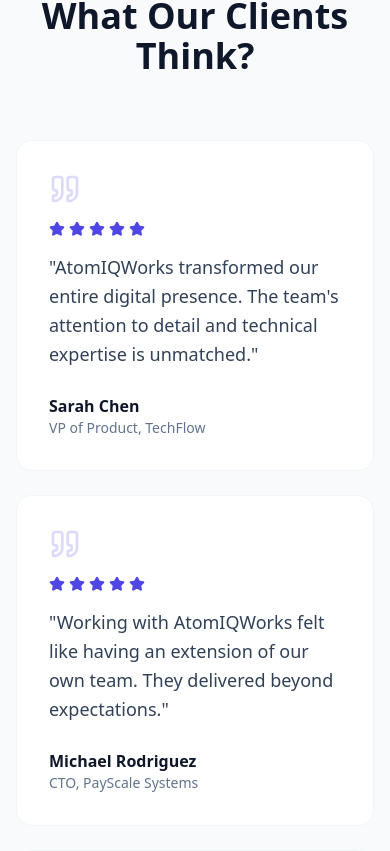
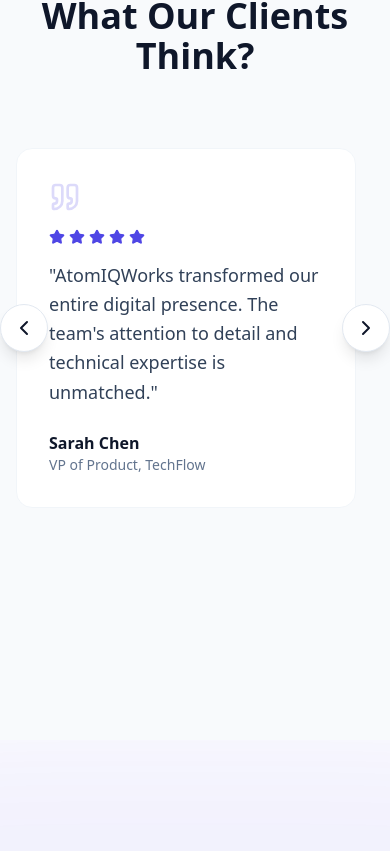
Before and after one commit to krishnachandra/atomiqworks, a Next.js app: page / in a window 390 px wide. Shown: the part 5793-6644 px from the top of the page. Built offline with nearby package versions, Linux system fonts and the light colour scheme.

Commit message:
Add 6 more testimonials with Indian names and horizontal scroll nav

```diff
--- a/src/components/sections/TrustSignals.tsx
+++ b/src/components/sections/TrustSignals.tsx
@@ -1,6 +1,7 @@
 'use client'
+import { useState, useRef } from 'react'
 import { motion } from 'framer-motion'
-import { Star, Quote } from 'lucide-react'
+import { Star, Quote, ChevronLeft, ChevronRight } from 'lucide-react'
 
 const testimonials = [
     {
@@ -20,11 +21,59 @@ const testimonials = [
         author: "Emily Thompson",
         role: "Founder, GreenRoute",
         rating: 5
+    },
+    {
+        quote: "Their deep understanding of enterprise systems helped us modernize our legacy platform seamlessly. Truly world-class delivery.",
+        author: "Rajesh Sharma",
+        role: "Director of Engineering, FinServe India",
+        rating: 5
+    },
+    {
+        quote: "AtomIQWorks brought our vision to life with a stunning UI and rock-solid backend. The project was delivered ahead of schedule.",
+        author: "Priya Nair",
+        role: "Co-Founder, HealthBridge",
+        rating: 5
+    },
+    {
+        quote: "From ideation to deployment, the team was hands-on and proactive. They anticipated challenges before we even saw them.",
+        author: "David Park",
+        role: "Head of Digital, NovaRetail",
+        rating: 5
+    },
+    {
+        quote: "We needed a partner who could scale fast without compromising quality. AtomIQWorks exceeded every benchmark we set.",
+        author: "Ananya Desai",
+        role: "VP of Technology, CloudNine Solutions",
+        rating: 5
+    },
+    {
+        quote: "Their expertise in building high-performance web applications is second to none. Our platform handles 10x the traffic now.",
+        author: "Vikram Mehta",
+        role: "CTO, QuickCommerce",
+        rating: 5
+    },
+    {
+        quote: "A rare combination of creative design and solid engineering. AtomIQWorks delivered a product our customers genuinely love.",
+        author: "Laura Kim",
+        role: "Product Lead, EduSpark",
+        rating: 5
     }
 ]
 
 
 export function TrustSignals() {
+    const scrollRef = useRef<HTMLDivElement>(null)
+
+    const scroll = (direction: 'left' | 'right') => {
+        if (scrollRef.current) {
+            const scrollAmount = 400
+            scrollRef.current.scrollBy({
+                left: direction === 'left' ? -scrollAmount : scrollAmount,
+                behavior: 'smooth'
+            })
+        }
+    }
+
     return (
         <section className="py-32 px-4 sm:px-6 lg:px-8 bg-brand-light">
             <div className="max-w-7xl mx-auto">
@@ -41,15 +90,41 @@ export function TrustSignals() {
                             What Our Clients Think?
                         </motion.h2>
                     </div>
-                    <div className="grid md:grid-cols-3 gap-6">
+
+                    {/* Scrollable container with nav buttons */}
+                    <div className="relative">
+                        {/* Left Button */}
+                        <button
+                            onClick={() => scroll('left')}
+                            className="absolute -left-4 md:-left-6 top-1/2 -translate-y-1/2 z-10 w-12 h-12 rounded-full bg-white border border-slate-200 shadow-lg flex items-center justify-center text-brand-dark hover:text-brand-primary hover:border-brand-primary transition-all duration-300"
+                            aria-label="Scroll left"
+                        >
+                            <ChevronLeft className="w-6 h-6" />
+                        </button>
+
+                        {/* Right Button */}
+                        <button
+                            onClick={() => scroll('right')}
+                            className="absolute -right-4 md:-right-6 top-1/2 -translate-y-1/2 z-10 w-12 h-12 rounded-full bg-white border border-slate-200 shadow-lg flex items-center justify-center text-brand-dark hover:text-brand-primary hover:border-brand-primary transition-all duration-300"
+                            aria-label="Scroll right"
+                        >
+                            <ChevronRight className="w-6 h-6" />
+                        </button>
+
+                        {/* Scrollable row */}
+                        <div
+                            ref={scrollRef}
+                            className="flex gap-6 overflow-x-auto scrollbar-hide px-2 py-2 snap-x snap-mandatory"
+                            style={{ scrollbarWidth: 'none', msOverflowStyle: 'none' }}
+                        >
                             {testimonials.map((testimonial, idx) => (
                                 <motion.div
                                     key={idx}
                                     initial={{ opacity: 0, y: 30 }}
                                     whileInView={{ opacity: 1, y: 0 }}
                                     viewport={{ once: true }}
-                                transition={{ delay: idx * 0.1 }}
-                                className="bg-white rounded-2xl p-8 border border-slate-100 hover:shadow-xl transition-all duration-300"
+                                    transition={{ delay: idx * 0.05 }}
+                                    className="bg-white rounded-2xl p-8 border border-slate-100 hover:shadow-xl transition-all duration-300 flex-shrink-0 w-[340px] md:w-[380px] snap-start"
                                 >
                                     <Quote className="w-8 h-8 text-brand-primary/20 mb-4" />
 
@@ -71,6 +146,7 @@ export function TrustSignals() {
                             ))}
                         </div>
                     </div>
+                </div>
 
             </div>
         </section >
```
Lines whose indentation alone changed are shown as unchanged.
